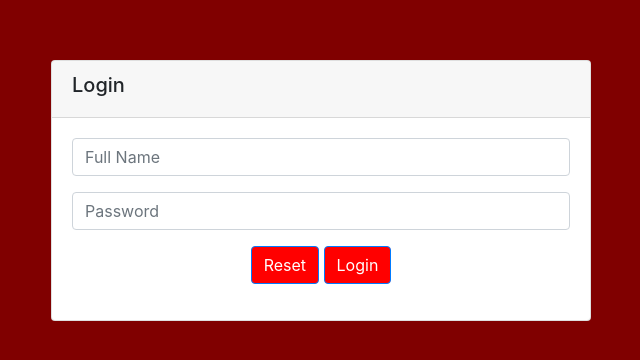
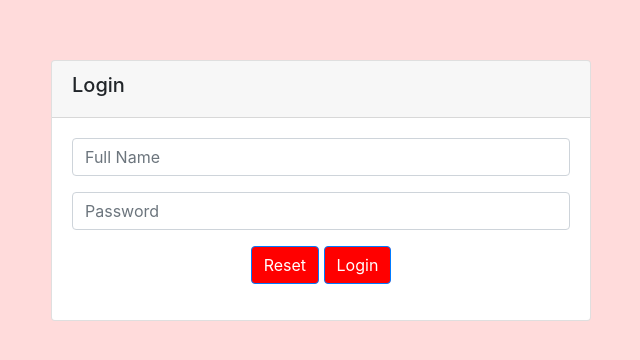
Before and after one commit to justacceptit/DVOPS-part1, a website: page public/index.html in a window 1280 px wide. Shown: the part 140-500 px from the top of the page, without its empty margins (319-959 px from the left). Drawn offline with nearby package versions, Linux system fonts and the light colour scheme.

Commit message:
Changed login gbackground color

```diff
--- a/public/index.html
+++ b/public/index.html
@@ -9,7 +9,7 @@
   <link href="https://maxcdn.bootstrapcdn.com/bootstrap/4.5.2/css/bootstrap.min.css" rel="stylesheet">
   <style>
     body {
-      background-color: rgb(128, 0, 0);
+      background-color: rgb(255, 219, 219);
     }
 
     .card {
```
